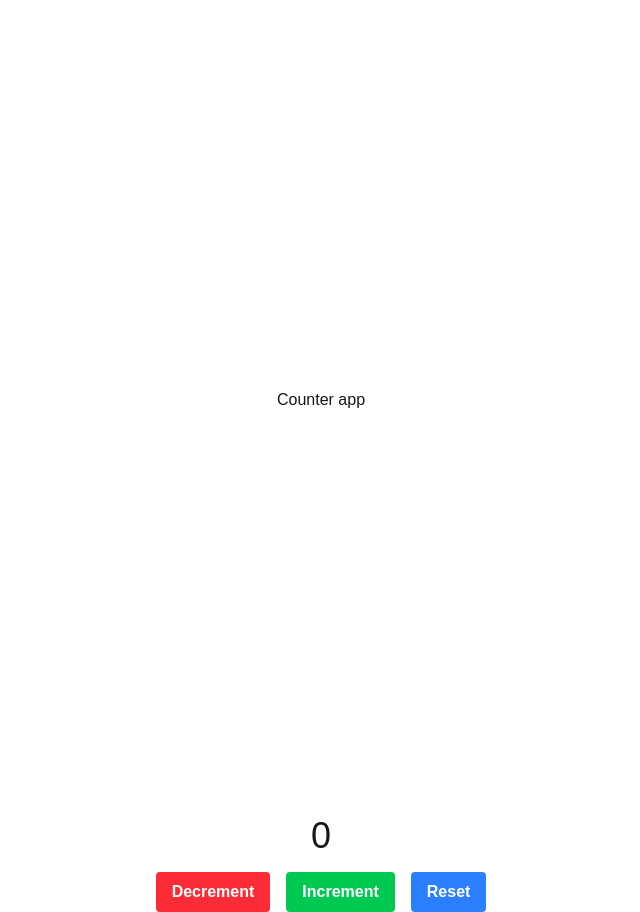
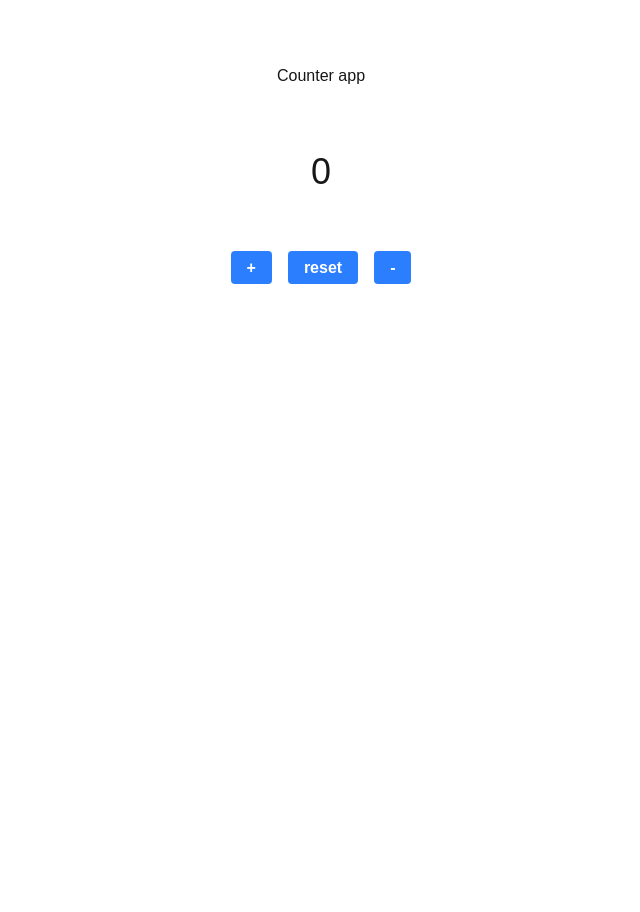
Before and after one commit to Lalitchaudhary01/machine-coding-round-practice, a Next.js app: page /counter in a window 1280 px wide. Shown: the whole page, without its empty margins (319-959 px from the left). After the commit the page ends 800 px from the top, so only its background shows below. Built offline with nearby package versions, Linux system fonts and the light colour scheme.

Commit message:
write counter with limits

```diff
--- /dev/null
+++ b/app/movie/page.tsx
@@ -0,0 +1,12 @@
+import ShowsPage from "@/components/MovieSerach";
+import React from "react";
+
+const page = () => {
+  return (
+    <div>
+      <ShowsPage />
+    </div>
+  );
+};
+
+export default page;
--- a/components/Counter.tsx
+++ b/components/Counter.tsx
@@ -4,37 +4,50 @@ const Counter = () => {
   const [count, setCount] = useState(0);
   const increment = () => {
     setCount(count + 1);
+    if (count >= 10) {
+      alert("Count reached 10!");
+      // count cant go beyond 10
+      setCount(10);
+    }
   };
   const decrement = () => {
     setCount(count - 1);
+    if (count <= -10) {
+      alert("Count reached -10!");
+      // count cant go beyond -10
+      setCount(-10);
+    }
   };
   const reset = () => {
     setCount(0);
   };
   return (
-    <div className=" min-h-screen flex items-center justify-center flex-col gap-4">
-      <h1 className="min-h-screen flex items-center justify-center">
-        Counter app
-      </h1>
-      <div className="text-4xl">{count}</div>
-      <div className="flex gap-4">
-        <button
-          onClick={decrement}
-          className="bg-red-500 hover:bg-red-700 text-white font-bold py-2 px-4 rounded"
-        >
-          Decrement
-        </button>
-        <button
-          onClick={increment}
-          className="bg-green-500 hover:bg-green-700 text-white font-bold py-2 px-4 rounded"
-        >
-          Increment
-        </button>
-        <button
-          onClick={reset}
-          className="bg-blue-500 hover:bg-blue-700 text-white font-bold py-2 px-4 rounded"
-        >
-          Reset
+    <div className=" min-h-screen flex items-center justify-center flex-col">
+      <h1 className="mt-16 flex items-center justify-center">Counter app</h1>
+      <div className="m-16 flex items-center justify-center text-4xl">
+        {count}
+      </div>
+      <div className="mtgap flex-4">
+        <button>
+          <span
+            className="bg-blue-500 hover:bg-blue-700 text-white font-bold py-2 px-4 rounded mx-2"
+            onClick={increment}
+          >
+            +
+          </span>
+          <span
+            className="bg-blue-500 hover:bg-blue-700 text-white font-bold py-2 px-4 rounded mx-2"
+            onClick={reset}
+          >
+            reset
+          </span>
+
+          <span
+            className="bg-blue-500 hover:bg-blue-700 text-white font-bold py-2 px-4 rounded mx-2"
+            onClick={decrement}
+          >
+            -
+          </span>
         </button>
       </div>
     </div>
--- /dev/null
+++ b/components/MovieSerach.tsx
@@ -0,0 +1,24 @@
+"use client";
+import { useState } from "react";
+
+export default function ShowPage() {
+  const [shows, setShow] = useState<any[]>([]);
+
+  const fetchMovies = async () => {
+    const res = await fetch("https://api.tvmaze.com/search/shows?q=dark");
+    const data = await res.json();
+    setShow(data);
+  };
+
+  return (
+    <div className="p-4">
+      <button onClick={fetchMovies} className="border px-4 py-2 mb-4">
+        Load Shows
+      </button>
+
+      {shows.map((item) => (
+        <p key={item.show.id}>{item.show.name}</p>
+      ))}
+    </div>
+  );
+}
```
